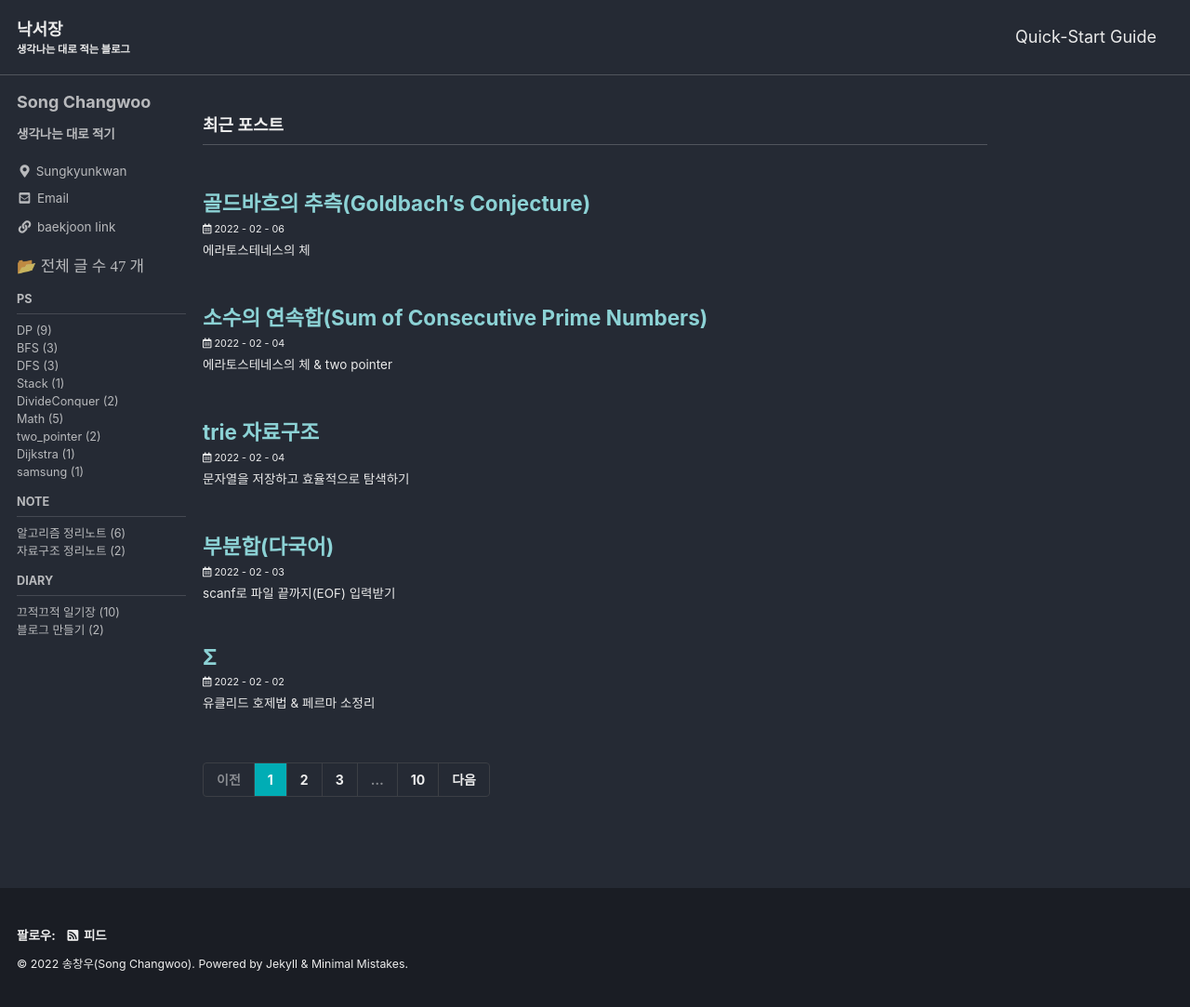
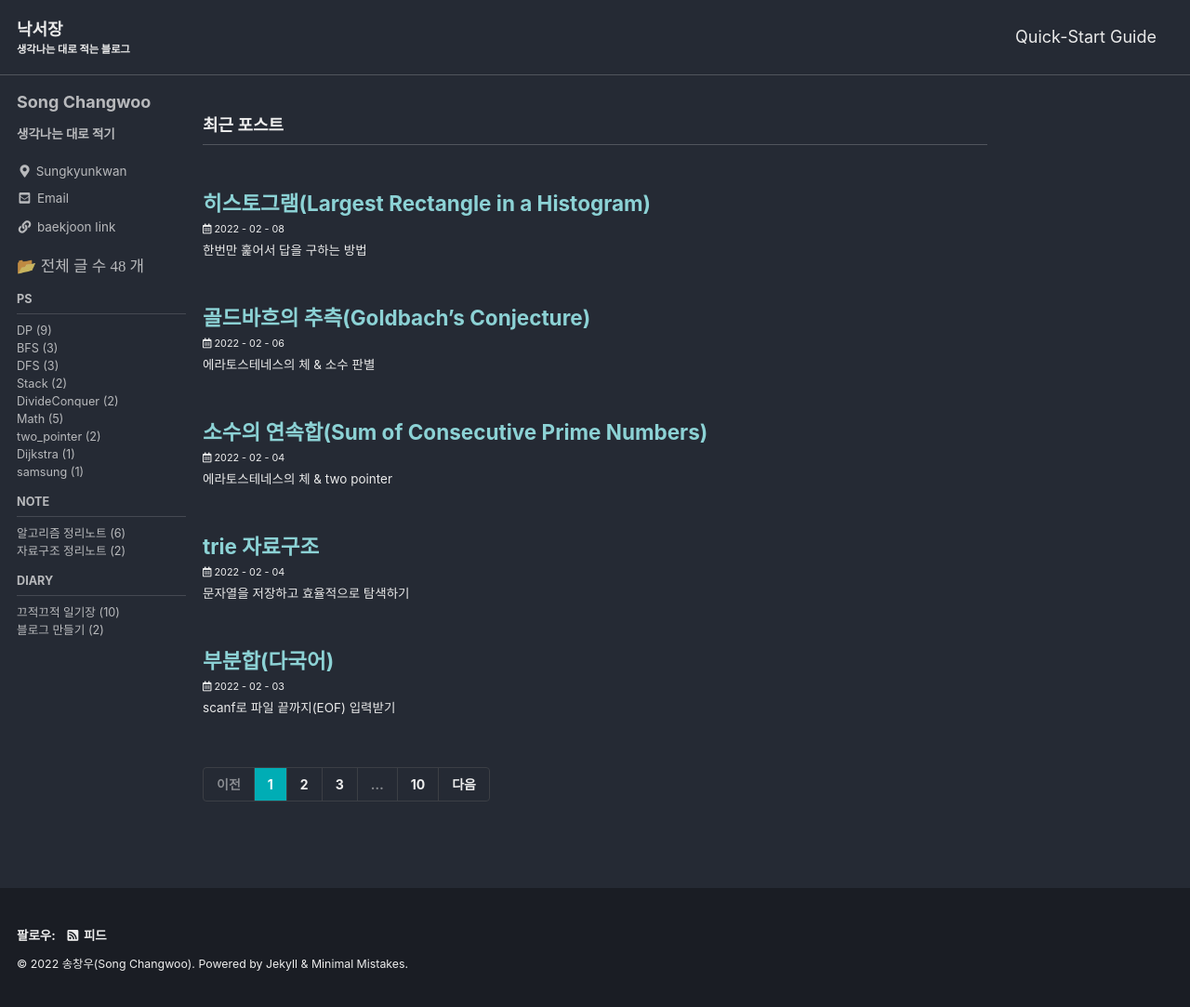
Before and after one commit to IsIthappy/IsIthappy.github.io, a Jekyll site: the page built from index.html, in a window 1280 px wide and 1083 px high. Shown: the whole window at 93% size. Built offline with Jekyll 4.4.1, drawn with Linux system fonts in a browser that asks for light colours; cached includes are drawn as plain includes; the list of posts is cut into pages by our own code; part of the change alters nothing that is shown.

Commit message:
stack2 post

````diff
--- a/_posts/2022-02-06-goalbach.md
+++ b/_posts/2022-02-06-goalbach.md
@@ -1,6 +1,6 @@
 ---
 title: "골드바흐의 추측(Goldbach's Conjecture)"
-excerpt: "에라토스테네스의 체"
+excerpt: "에라토스테네스의 체 & 소수 판별"
 
 categories:
     - Math
--- /dev/null
+++ b/_posts/2022-02-08-stack2.md
@@ -0,0 +1,212 @@
+---
+title: "히스토그램(Largest Rectangle in a Histogram)"
+excerpt: "한번만 훑어서 답을 구하는 방법"
+
+categories:
+    - Stack
+tags:
+    - [PS, Stack]
+last_modified_at: 2022-02-08
+---
+# Largest Rectangle in a Histogram 문제 풀이
+1. 해석 어려웠던 부분
+2. **문제의 이해**
+2. 소스코드
+3. 후기
+
+백준 문제 링크 [https://www.acmicpc.net/problem/6549](https://www.acmicpc.net/problem/6549)
+
+
+---
+
+# 1. 해석 어려웠던 부분
+
+>Usually, histograms are used to represent discrete distributions, e.g., the frequencies of characters in texts.
+
+히스토그램은 이산적인 분포들을 표현하는데 주로 사용된다. 여기까지는 매끄럽게 해석했지만
+
+e.g : 예를 들어.
+
+i.e : 즉
+
+이런 라틴어를 줄인 약어들을 몰라서 살짝 버벅거렸다. 예를 들어 텍스트에서 문자의 빈도같은 것을 표현해준다는 의미이다.
+
+그냥... 막대 그래프의 이름이 histogram 이었던 것이다.
+
+>Note that the order of the rectangles, i.e., their heights, is important.
+
+rectangles의 순서에 주목하란다. 즉, 그들의 높이가 중요하다. 라고 한다. 높이가 중요한건데 왜 순서에 주목하라는 것인지는 잘 모르겠다. order의 의미가 순서가 아닌 차수로 쓰인 것인가?
+
+
+---
+
+# 2. Largest Rectangle in a Histogram 문제의 이해
+
+문제는 간단하다. 히스토그램에서 가장 큰 직사각형의 넓이를 구하면 된다. 예전에 한번 풀어봤던 문제라 그냥 바로 stack을 떠올리긴 했는데, 한번에 훑어서 풀어야 한다는 생각으로 접근하면 stack으로 푸는 방식을 떠올리기 쉽다.
+
+>또 이렇게 한번에 훑어서 stack을 사용할 수 있는 경우 입력으로 주어지자마자 stack에 넣고 빼면 data들을 따로 저장해서 보관할 필요가 없다는 것을 생각해두자.
+
+근데 이제 이 stack을 이용해서 구현하는 것이 조금 복잡해진다.
+
+1. 직사각형의 개수 (1 <= n <= 100,000)
+2. 직사각형의 높이 (0 <= h <= 1,000,000,000)
+
+이렇게 주어졌으므로 일단 직사각형이 가장 큰 경우를 생각해보면 100,000 * 1,000,000,000 overflow가 나므로 직사각형의 넓이는 계산하는 부분은 long long의 자료형을 사용해줘야 한다.
+
+>이런 경우 마지막 제출 전 overflow가 나는지 체크하기 위해 overflow를 유도하는 tc를 만들어서 한번 넣어보는것이 좋다.
+
+자 그럼 stack에 넣고 빼는 기준은 어떻게 정할 것인가
+
+1. 현재의 직사각형이 stack에 들어있는 것보다 높거나 같으면 push
+2. 더 낮으면 같거나 낮은게 나올때까지 pop
+3. 현재 도형의 높이가 '0'이라면 싹 다 빼고 새출발
+
+이렇게 생각하고 stack에서 pop할 때, 도형의 넓이를 갱신하는 방향으로 생각했었다. 맨 처음 stack에서 빠지는 도형의 index를 start_index라고 할 때,
+
+(start_index - cur_index + 1) * cur_h  이렇게 stack에서 빠질 때마다 갱신을 시도해주면 된다고 생각했다.
+
+문제는 이렇게 stack에 자기보다 높은게 들어있다고 다 빼버리면 7 29 18 18 이 경우, 7 18 18 18 이 되어야 하는데 7 18 18 이 되어버린다...
+
+즉, 자기보다 높은 도형이 있는 경우 빼는 것이 아니라 댕강 모가지를 잘라야 한다. 이렇게 생각하니까 굳이 높이가 같은 도형을 stack에 넣어야 하는건가? 라는 생각이 들었다. stack에 도형이 들어있다는 것은 현재 도형 직전까지 도형이 이어지고 있다는 의미니까 이 index 정보를 통해서 연산을 해주면 높이가 같은 직사각형의 경우 넣지 않아도 될 것이라는 생각이 들었다.
+
+따라서 현재 도형의 높이가
+
+1. 같은 도형의 경우 push하지 않고 skip한다.
+2. 더 높은 도형의 경우 push한다.
+3. 더 낮은 도형의 경우 낮은 것이 나올때까지 도형들을 댕강 자르면서 진행한다.
+
+>3번의 의미는 자기보다 높은 도형의 위치에 현재 도형의 높이를 저장한다는 의미이다.
+
+7 29  + 18 -> 7 18 에서 29를 빼버리고 18의 index정보를 29의 index정보로 저장하는 것이다.
+
+---
+
+# 3. 소스코드
+
+```c
+#include <stdio.h>
+
+typedef struct
+{
+	int h;
+	int index;
+}node;
+
+int h[100001]; // histogram 저장 배열
+int n;
+
+node stack[100000]; // rectangle 덩어리 저장할 stack
+int top = -1;
+
+long long find_histogram();
+void push(int, int);
+long long pop(int, long long);
+
+int main()
+{
+	while (1)
+	{
+		scanf("%d", &n);
+		if (n == 0)
+			break;
+		for (int i = 0; i < n; i++)
+			scanf("%d", &h[i]);
+		printf("%lld\n", find_histogram());
+		top = -1;
+	}
+	return 0;
+}
+
+long long find_histogram()
+{
+	long long ans = 0;
+	for (int i = 0; i < n; i++) // 히스토그램 훑기
+	{
+		if (top < 0) // stack empty 상태
+			push(i, h[i]);
+		else
+		{
+			if (h[i] > stack[top].h) // 현재 도형이 더 높으면
+				push(i, h[i]);
+			else if (h[i] == stack[top].h) // 높이 같으면 그냥 건너뛰면 된다. 볼 필요 없음.
+				continue;
+			else // 새로 들어올려는 놈이 더 낮은 경우
+				ans = pop(i, ans);
+		}
+	}
+	if (top > -1) //맨 마지막까지 살아남은 도형들. 끝까지 쭉 이어져 있는 사각형들임.
+	{
+		long long buf;
+		while (top > -1)
+		{
+			buf = (long long)(n - stack[top].index) * stack[top--].h; // 피연산자들의 자료형이 int형이기 때문에 overflow가 나고 buf에 저장된다.
+			if (ans < buf)
+				ans = buf;
+		}
+	}
+	return ans;
+}
+
+long long pop(int cur, long long ans)
+{
+	long long buf;
+	if (h[cur] == 0) // 현재 높이가 0이면 stack에 들어있는거 싹 다 빼야함. -- 새출발 해야지
+	{
+		while (top > -1)
+		{
+			buf = (long long)stack[top].h * (cur - stack[top--].index);
+			if (ans < buf)
+				ans = buf;
+		}
+	}
+	else
+	{
+		int temp;
+		while (top > -1) // 새로 들어온 놈이 더 작으니까 빼야함.
+		{
+			if (stack[top].h >= h[cur])
+			{
+				buf = (long long)stack[top].h * (cur - stack[top].index);
+				if (ans < buf)
+					ans = buf;
+				temp = stack[top--].index; // 더 높았던 도형의 index 일단 기억해둬야함.
+			}
+			else
+				break;
+		}
+		push(temp, h[cur]); // 더 높았던 도형을 댕강 자르는 거임. (pop하고, 현재 도형의 index를 바꿔서 넣는거지)
+	}
+	return ans;
+}
+
+void push(int index, int height)
+{
+	stack[++top].h = height;
+	stack[top].index = index;
+	return;
+}
+
+```
+
+
+---
+
+# 후기
+
+오랜만에 히스토그램을 직접 하나하나 생각하면서 풀어봤는데, 물론 반례는 게시판꺼 살짝 훔쳐서 봤지만... 생각하기 어려웠다.
+
+stack을 이용해서 한번만 훑고 답을 구해내는 것이기 때문에 굳이 배열을 이용해서 histogram 정보를 저장하고 있을 필요는 없지만,
+
+연산 과정에서 현재 도형의 index정보가 계속 필요하기 때문에 생각하기 귀찮아서 그냥 배열에 담아가지고 구현했다.
+
+>잘 생각해보면 굳이 배열 사용하지 않고 매개변수 하나 더 넘겨주는 과정으로 구현할 수 있긴 함.
+
+또 자료형도 long long으로 잡아줬는데 어디선가 계속 overflow가 나길래 찾아봤더니
+
+>buf = (long long)stack[top].h * (cur - stack[top--].index);
+
+이 넓이 연산 부분이었다.
+
+저장할 자료형을 long long으로 잡아주면 뭐하냐 연산 과정에서 사용되는 자료형이 int라서 이미 overflow가 난 상태로 data가 long long에 저장되는데
+
+연산 과정에서 overflow가 나는 것을 막기 위해, 형변환을 하고 연산을 해주자!
````
